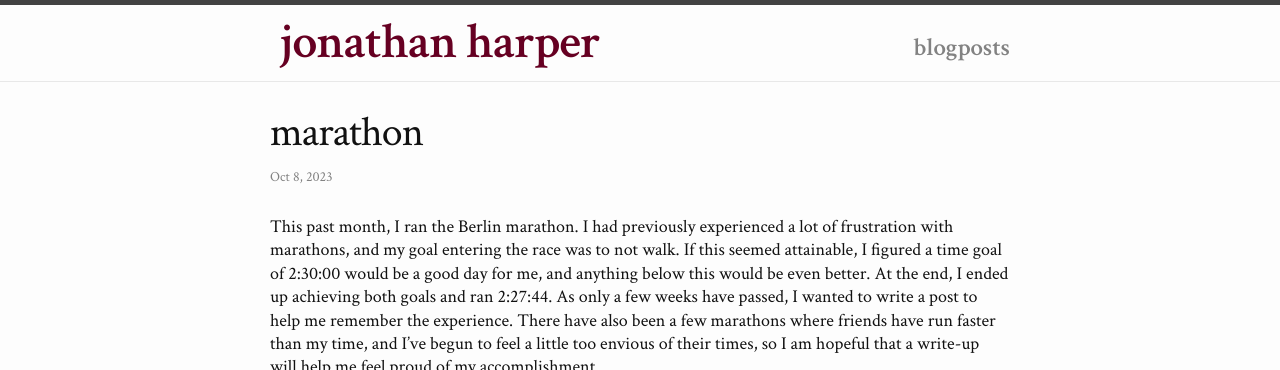
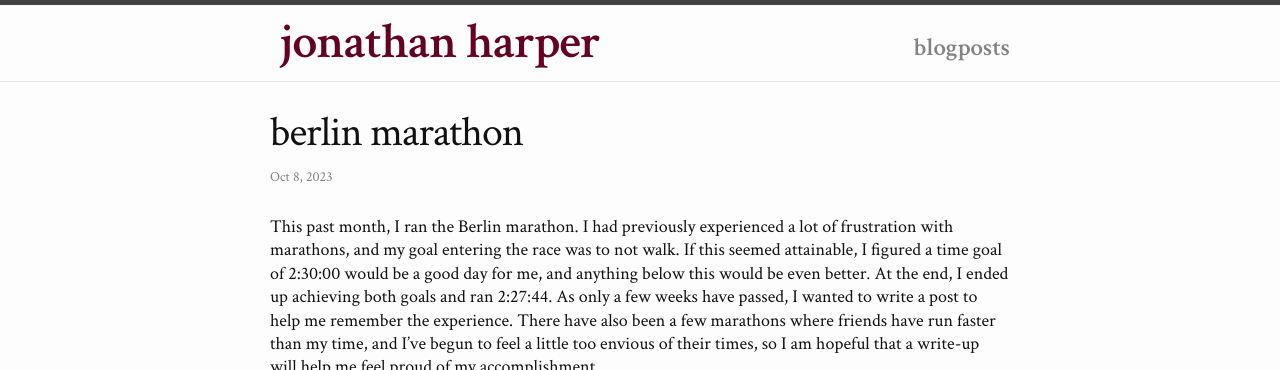
Before and after one commit to jonathanharper3/jonathanharper3.github.io, a Jekyll site: the page built from _posts/2023-10-08-berlinmarathon.md, in a window 1280 px wide and 900 px high, cut to the strip 0-370 px from the top of the window. Built offline with Jekyll 4.4.1, drawn with Linux system fonts in a browser that asks for light colours; nearby versions of some CDN libraries; some of the changed lines change nothing that is shown.

Commit message:
Update 2023-10-08-berlinmarathon.md

```diff
--- a/_posts/2023-10-08-berlinmarathon.md
+++ b/_posts/2023-10-08-berlinmarathon.md
@@ -1,8 +1,8 @@
 ---
 layout: post
-title:  "marathon"
+title:  "berlin marathon"
 date:   2023-10-08
-description: trying to preserve a really good memory.
+description: no stopping, no walking
 categories: blog
 ---
 
```
